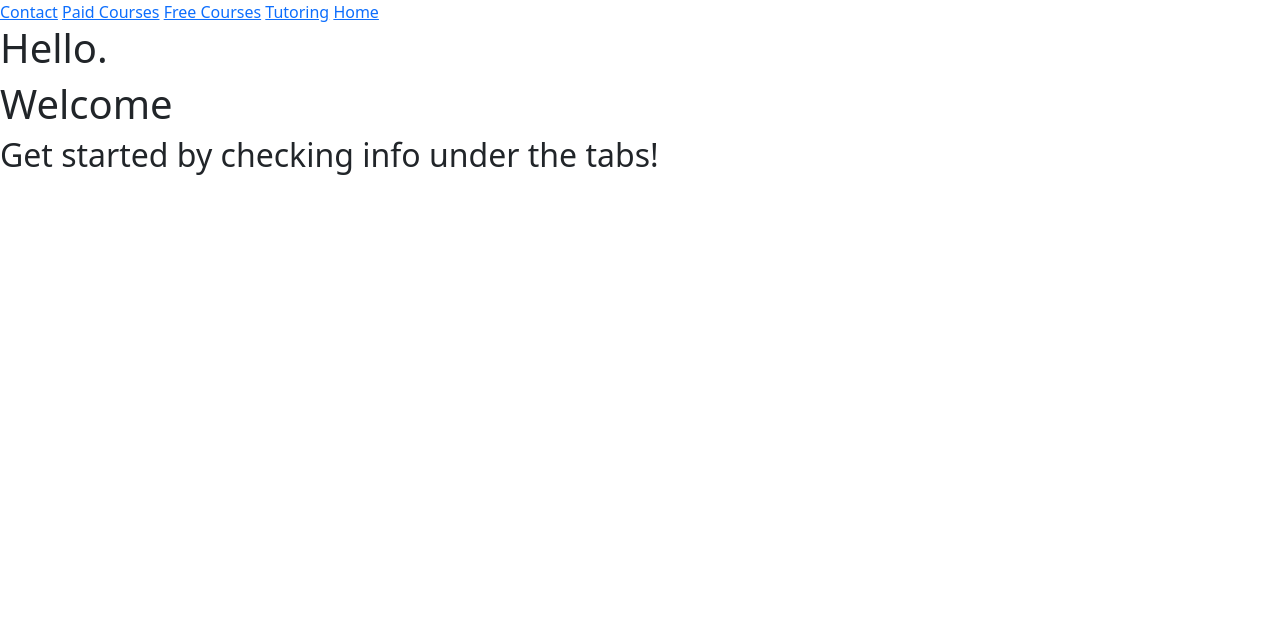
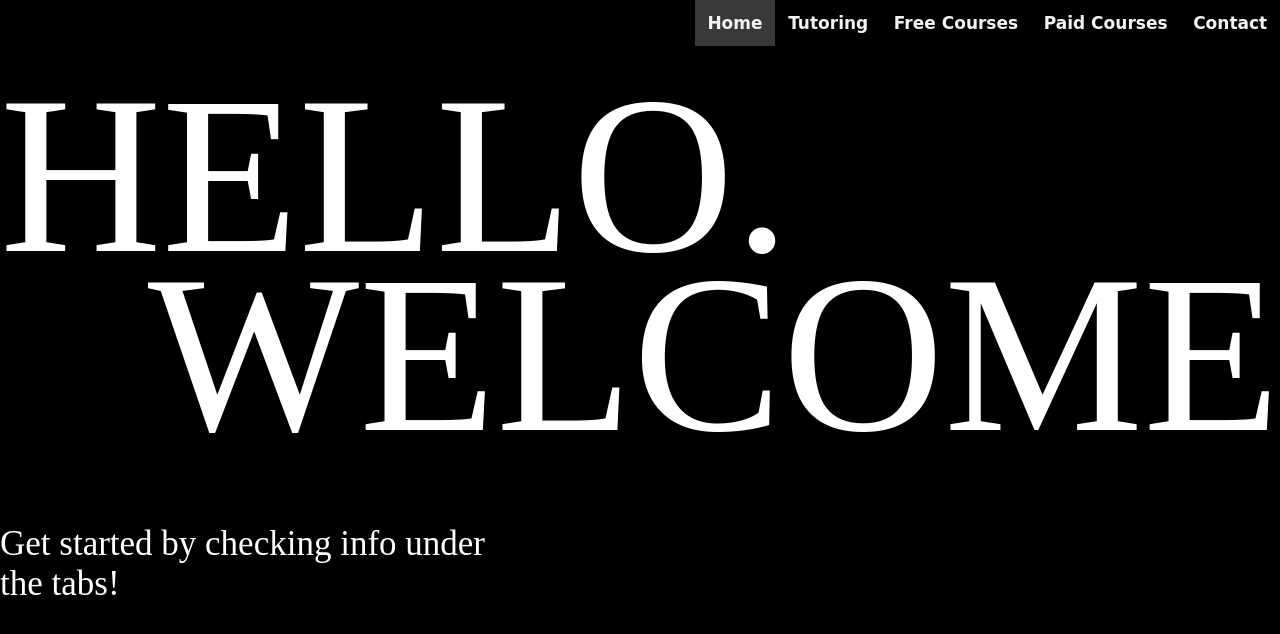
Before and after one commit to MeadowGreen/HolidayProject, a plain HTML site: page index.html in a window 1280 px wide. Drawn offline with nearby package versions, Linux system fonts and the light colour scheme; a web font is replaced by a local one.

Commit message:
added JS page and linked

```diff
--- a/index.html
+++ b/index.html
@@ -5,6 +5,8 @@
     <meta name="viewport" content="width=device-width, initial-scale=1.0">
     <title>Holiday Wish List</title>
     <link href="https://cdn.jsdelivr.net/npm/bootstrap@5.0.0-beta1/dist/css/bootstrap.min.css" rel="stylesheet" integrity="sha384-giJF6kkoqNQ00vy+HMDP7azOuL0xtbfIcaT9wjKHr8RbDVddVHyTfAAsrekwKmP1" crossorigin="anonymous">
+    <link rel="stylesheet" type="text/css" href="styles.css">
+    <script> </script>
 </head>
  <!-- NAV BAR -->
  <div class="topnav" id="myTopnav">
--- a/styles.css
+++ b/styles.css
@@ -1,33 +1,3 @@
-Skip to content
-Search or jump to…
-
-Pull requests
-Issues
-Marketplace
-Explore
-
-@MeadowGreen
-arivera178
-/
-Portfolio10.4
-1
-10
-Code
-Issues
-Pull requests
-Actions
-Projects
-Wiki
-Security
-Insights
-Portfolio10.4/body.css
-@arivera178
-arivera178 Worked on stuff, got started with making the site for tutoring
-Latest commit d3890a3 on Apr 19
- History
- 1 contributor
-291 lines (274 sloc)  6.07 KB
-
 html, body, div, span, applet, object, iframe,
 h1, h2, h3, h4, h5, h6, p, blockquote, pre,
 a, abbr, acronym, address, big, cite, code,
@@ -319,15 +289,3 @@ div#myTopnav{
   position:relative;
   width: 100%;
 }
-© 2020 GitHub, Inc.
-Terms
-Privacy
-Security
-Status
-Help
-Contact GitHub
-Pricing
-API
-Training
-Blog
-About
```
Also changed, not shown: script.js (added, +11 -0 lines).
